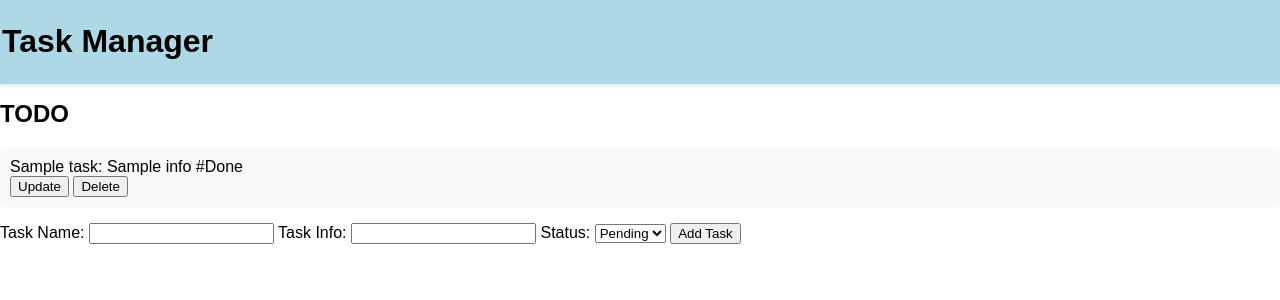
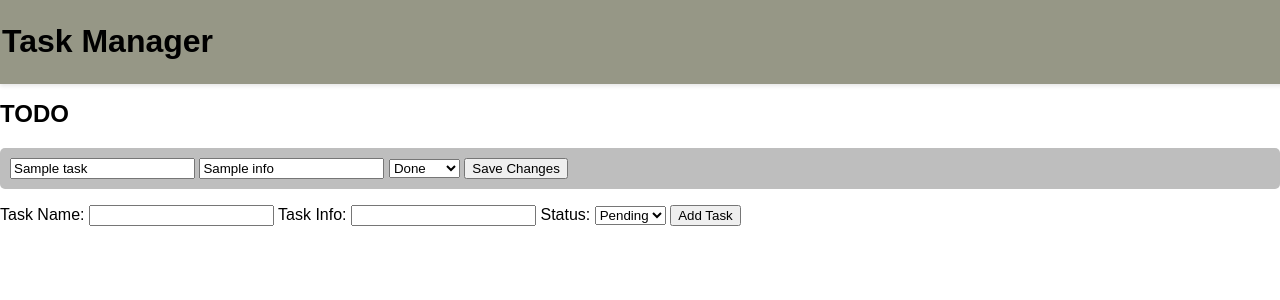
Before and after one commit to AMIRLEVY111/backup, a Flask app: page /?edit=1 in a window 1280 px wide. Shown: the top 300 px of the page. Run offline with Flask 3, Linux system fonts and the light colour scheme; a database or web service that is not in the repository returns one stand-in record (values such as "Sample title").

Commit message:
update is working

```diff
--- a/app.py
+++ b/app.py
@@ -9,8 +9,9 @@ db = db_client['task_management']
 
 @app.route('/')
 def index():
+    edit_task_id = request.args.get('edit', '')  # Default to empty string if not present
     tasks = db_operations.get_all_tasks(db)
-    return render_template('index.html', tasks=tasks)
+    return render_template('index.html', tasks=tasks, edit_task_id=edit_task_id)
 
 @app.route('/add_task', methods=['POST'])
 def add_task():
@@ -21,10 +22,17 @@ def add_task():
     return redirect(url_for('index'))
 # Add more routes as needed
 
-@app.route('/update_task/<task_id>', methods=['GET'])
+@app.route('/update_task/<task_id>', methods=['POST'])
 def update_task(task_id):
-    # Placeholder for your update logic
-    db_operations.update_task(task_id)
+    # Get form data
+    task_name = request.form['name']
+    task_info = request.form['info']
+    task_status = request.form['status']
+
+    # Call a function from db_operations module to update the task
+    db_operations.update_task_db(db, task_id, task_name, task_info, task_status)
+
+    # Redirect back to the home page (or wherever you list the tasks)
     return redirect(url_for('index'))
 
 @app.route('/delete_task/<task_id>', methods=['GET'])
@@ -32,5 +40,6 @@ def delete_task(task_id):
     # Placeholder for your delete logic
     db_operations.delete_task(db, task_id)
     return redirect(url_for('index'))
+
 if __name__ == '__main__':
     app.run(debug=True)
--- a/db_operations.py
+++ b/db_operations.py
@@ -15,3 +15,20 @@ def delete_task(db, task_id):
     #not strings, ensuring accurate document operations.
     task_id_obj = ObjectId(task_id)
     db.tasks.delete_one({'_id': task_id_obj})
+
+def update_task_db(db, task_id, name, info, status):
+    # Convert task_id to ObjectId
+    task_id_obj = ObjectId(task_id)
+
+    # Update the task in the database
+    result = db.tasks.update_one(
+        {'_id': task_id_obj},
+        {'$set':
+            {
+                'name': name,
+                'info': info,
+                'status': status
+            }
+        }
+    )
+    return result.modified_count  # Returns the count of documents modified
--- a/static/style.css
+++ b/static/style.css
@@ -3,7 +3,7 @@ header {
     top: 0;
     left: 0;
     width: 100%;
-    background-color: #add8e6; /* Light blue */
+    background-color: #969786; /* Light blue */
     padding: 2px;
     box-shadow: 0 2px 4px rgba(0,0,0,0.1);
 }
@@ -20,7 +20,7 @@ ul {
 }
 
 li {
-    background-color: #f9f9f9;
+    background-color: #bebebe;
     margin-bottom: 8px;
     padding: 10px;
     border-radius: 5px;
--- a/templates/index.html
+++ b/templates/index.html
@@ -14,17 +14,33 @@
 
     <h2>TODO</h2>
 
-    <ul> <!-- Corrected from <u2> -->
+    <ul>
         {% for task in tasks %}
-            <li>{{ task['name'] }}: {{ task['info'] }}  #{{ task['status'] }}
-
-                <div class="task-actions">
-                    <button onclick="location.href='{{ url_for('update_task', task_id=task['_id']) }}'">Update</button>
-                    <button onclick="location.href='{{ url_for('delete_task', task_id=task['_id']) }}'">Delete</button>
-                </div>
+            <li>
+                {% if edit_task_id == (task['_id']|string) %}
+                    <!-- Editing form for the task -->
+                    <form action="{{ url_for('update_task', task_id=task['_id']) }}" method="post">
+                        <input type="text" name="name" value="{{ task['name'] }}" required>
+                        <input type="text" name="info" value="{{ task['info'] }}" required>
+                        <select name="status">
+                            <option value="Pending" {% if task['status'] == 'Pending' %}selected{% endif %}>Pending</option>
+                            <option value="Done" {% if task['status'] == 'Done' %}selected{% endif %}>Done</option>
+                        </select>
+                        <button type="submit">Save Changes</button>
+                    </form>
+                {% else %}
+                    <!-- Display mode for the task -->
+                    {{ task['name'] }}: {{ task['info'] }}  #{{ task['status'] }}
+                    <div class="task-actions">
+                        <a href="{{ url_for('index', edit=task['_id']|string) }}">Update</a>
+                        <a href="{{ url_for('delete_task', task_id=task['_id']) }}">Delete</a>
+                    </div>
+                {% endif %}
             </li>
         {% endfor %}
+
     </ul>
+
     <form action="{{ url_for('add_task') }}" method="post">
         <label for="taskName">Task Name:</label>
         <input type="text" id="taskName" name="name" required>
@@ -40,5 +56,6 @@
 
         <button type="submit">Add Task</button>
     </form>
+
 </body>
 </html>
```
